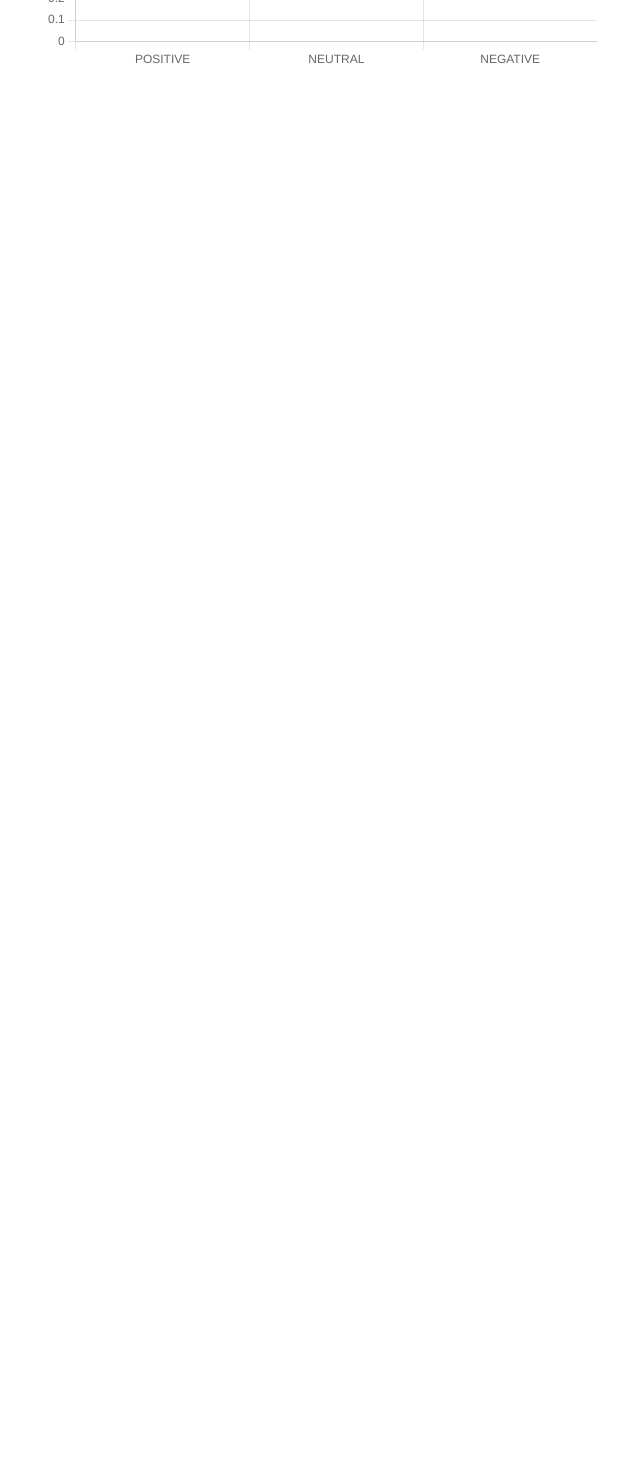
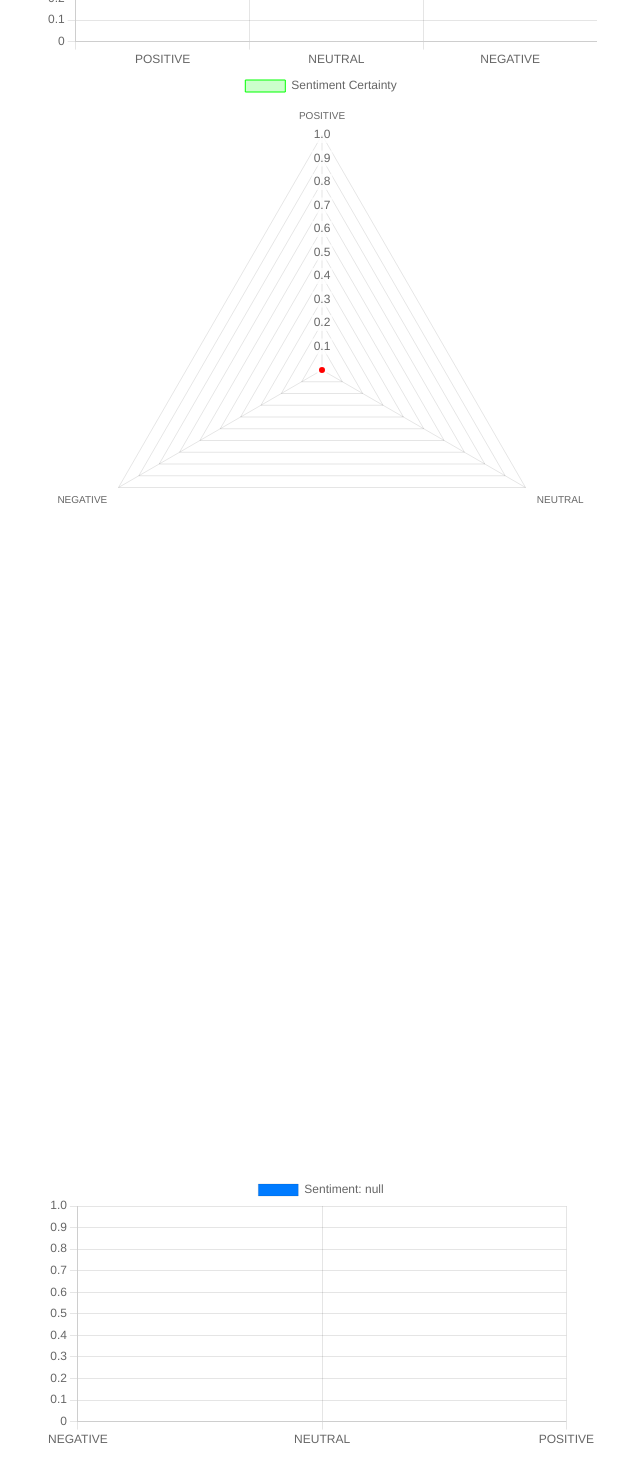
Before and after one commit to beatalinnea/sentiment-analysis-extension, a React (Vite) app: page / in a window 1280 px wide. Shown: the part 554-2024 px from the top of the page, without its empty margins (319-959 px from the left). Before the commit the page ends 1196 px from the top, so only its background shows below. Built offline with nearby package versions, Linux system fonts and the light colour scheme.

Commit message:
Add scatter plot and radar chart

```diff
--- a/src/Charts/BarChartComponent.jsx
+++ b/src/Charts/BarChartComponent.jsx
@@ -75,7 +75,7 @@ const BarChartComponent = ({ sentiment, score }) => {
       tooltip: {
         callbacks: {
           label: function (tooltipItem) {
-            return `Score: ${tooltipItem.raw.toFixed(2)}`; // Custom tooltip text
+            return `Score: ${tooltipItem.raw}`; // Custom tooltip text
           },
         },
       },
--- a/src/Charts/Container.jsx
+++ b/src/Charts/Container.jsx
@@ -2,6 +2,8 @@ import { useState } from "react";
 import SentimentControls from "./SentimentControls";
 import BarChartComponent from "./BarChartComponent";
 import PieChartComponent from "./PieChartComponent";
+import ScatterChart from "./SentimentScatterChart";
+import RadarChart from "./RadarChartComponent";
 
 const Container = () => {
   const [sentiment, setSentiment] = useState(null); // Sentiment could be Positive, Neutral, Negative
@@ -17,7 +19,9 @@ const Container = () => {
 
       <div style={{ display: "flex", flexDirection: "column", justifyContent: "center", width: "100%", maxWidth: "800px", marginTop: "30px" }}>
         <BarChartComponent sentiment={sentiment} score={score} />
+        <RadarChart sentiment={sentiment} score={score} />
         <PieChartComponent sentiment={sentiment} score={score} />
+        <ScatterChart sentiment={sentiment} score={score} />
       </div>
     </div>
   );
--- a/src/Charts/PieChartComponent.jsx
+++ b/src/Charts/PieChartComponent.jsx
@@ -1,8 +1,8 @@
 import { Pie } from "react-chartjs-2";
-import { Chart as ChartJS, ArcElement, Tooltip, Legend } from "chart.js";
+import { Chart as ChartJS, ArcElement, Tooltip, Legend, LineElement } from "chart.js";
 
 // Register the necessary Chart.js components
-ChartJS.register(ArcElement, Tooltip, Legend);
+ChartJS.register(ArcElement, Tooltip, Legend, LineElement);
 
 const PieChartComponent = ({ sentiment, score }) => {
   // Define colors for each sentiment type
--- /dev/null
+++ b/src/Charts/RadarChartComponent.jsx
@@ -0,0 +1,93 @@
+// src/RadarChartComponent.jsx
+import { useEffect, useRef } from "react";
+import { Radar } from "react-chartjs-2";
+import { Chart as ChartJS, RadialLinearScale, Tooltip, Legend, LineElement, Filler } from "chart.js";
+
+// Register necessary Chart.js components
+ChartJS.register(RadialLinearScale, Tooltip, Legend, LineElement, Filler);
+
+const RadarChart = ({ sentiment, score }) => {
+  // Initialize default certainty values for each sentiment
+  const sentimentCertainty = {
+    POSITIVE: 0,
+    NEUTRAL: 0,
+    NEGATIVE: 0
+  };
+
+  // Set the score for the selected sentiment
+  sentimentCertainty[sentiment] = score;
+
+  // Define data for the radar chart based on sentiment and score
+  const data = {
+    labels: ["POSITIVE", "NEUTRAL", "NEGATIVE"],
+    datasets: [
+      {
+        label: "Sentiment Certainty",
+        data: [
+          sentimentCertainty.POSITIVE, // Certainty for Positive
+          sentimentCertainty.NEUTRAL,  // Certainty for Neutral
+          sentimentCertainty.NEGATIVE  // Certainty for Negative
+        ],
+        backgroundColor: [
+          "rgba(0, 255, 0, 0.2)", // Positive (Green)
+          "rgba(255, 255, 0, 0.2)", // Neutral (Yellow)
+          "rgba(255, 0, 0, 0.2)" // Negative (Red)
+        ],
+        borderColor: [
+          "rgba(0, 255, 0, 1)", // Positive border (Green)
+          "rgba(255, 255, 0, 1)", // Neutral border (Yellow)
+          "rgba(255, 0, 0, 1)" // Negative border (Red)
+        ],
+        borderWidth: 1,
+        pointBackgroundColor: [
+          "rgba(0, 255, 0, 1)", // Green for positive
+          "rgba(255, 255, 0, 1)", // Yellow for neutral
+          "rgba(255, 0, 0, 1)" // Red for negative
+        ],
+        pointBorderColor: "#fff",
+        pointBorderWidth: 2,
+        pointRadius: 4
+      }
+    ]
+  };
+
+  // Chart.js options configuration
+  const options = {
+    responsive: true,
+    scales: {
+      r: { // This is the radial scale for the radar chart
+        min: 0,  // Set the minimum value to 0
+        max: 1,  // Set the maximum value to 1
+        ticks: {
+          stepSize: 0.1  // Set the step size for the ticks
+        }
+      }
+    },
+    plugins: {
+      legend: {
+        position: "top",
+      },
+      tooltip: {
+        callbacks: {
+          label: (tooltipItem) => {
+            return `Certainty: ${tooltipItem.raw}`;
+          }
+        }
+      }
+    }
+  };
+
+  const chartRef = useRef(null);
+
+  useEffect(() => {
+    // Cleanup chart when component unmounts
+    const chartInstance = chartRef.current.chartInstance;
+    if (chartInstance) {
+      chartInstance.destroy();
+    }
+  }, []);
+
+  return <Radar data={data} options={options} ref={chartRef} />;
+};
+
+export default RadarChart;
--- a/src/Charts/SentimentControls.jsx
+++ b/src/Charts/SentimentControls.jsx
@@ -4,7 +4,6 @@ const SentimentControls = ({ setSentiment, score, setScore }) => {
   // Handle the sentiment button click
   const handleSentimentClick = (label) => {
     setSentiment(label);
-    setScore(0.5); // Reset score to neutral when a sentiment is selected
   };
 
   // Handle the slider change
--- /dev/null
+++ b/src/Charts/SentimentScatterChart.jsx
@@ -0,0 +1,69 @@
+import { Scatter } from "react-chartjs-2";
+import { Chart as ChartJS, LinearScale, CategoryScale, PointElement, Tooltip } from "chart.js";
+import { useEffect, useState } from "react";
+
+// Register Chart.js components
+ChartJS.register(LinearScale, CategoryScale, PointElement, Tooltip);
+
+const SentimentScatterChart = ({ sentiment, score }) => {
+  // Define X-axis mappings for sentiment
+  const sentimentXMapping = {
+    NEGATIVE: -1,
+    NEUTRAL: 0,
+    POSITIVE: 1,
+  };
+
+  // Ensure that x updates when sentiment changes
+  const [chartData, setChartData] = useState({
+    datasets: [
+      {
+        label: "Sentiment Score",
+        data: [{ x: sentimentXMapping[sentiment], y: score }],
+        backgroundColor: "rgba(0, 123, 255, 1)",
+      },
+    ],
+  });
+
+  // Update chart data whenever sentiment or score changes
+  useEffect(() => {
+    setChartData({
+      datasets: [
+        {
+          label: `Sentiment: ${sentiment}`, // Dynamic label
+          data: [{ x: sentimentXMapping[sentiment], y: score }],
+          backgroundColor: "rgba(0, 123, 255, 1)",
+        },
+      ],
+    });
+  // eslint-disable-next-line react-hooks/exhaustive-deps
+  }, [sentiment, score]);
+
+  // Chart options
+  const options = {
+    scales: {
+      x: {
+        type: "linear",
+        min: -1,
+        max: 1,
+        ticks: {
+          stepSize: 1,
+          callback: (value) => {
+            return value === -1
+              ? "NEGATIVE"
+              : value === 0
+              ? "NEUTRAL"
+              : "POSITIVE";
+          },
+        },
+      },
+      y: {
+        min: 0,
+        max: 1,
+      },
+    },
+  };
+
+  return <Scatter data={chartData} options={options} />;
+};
+
+export default SentimentScatterChart;
```
